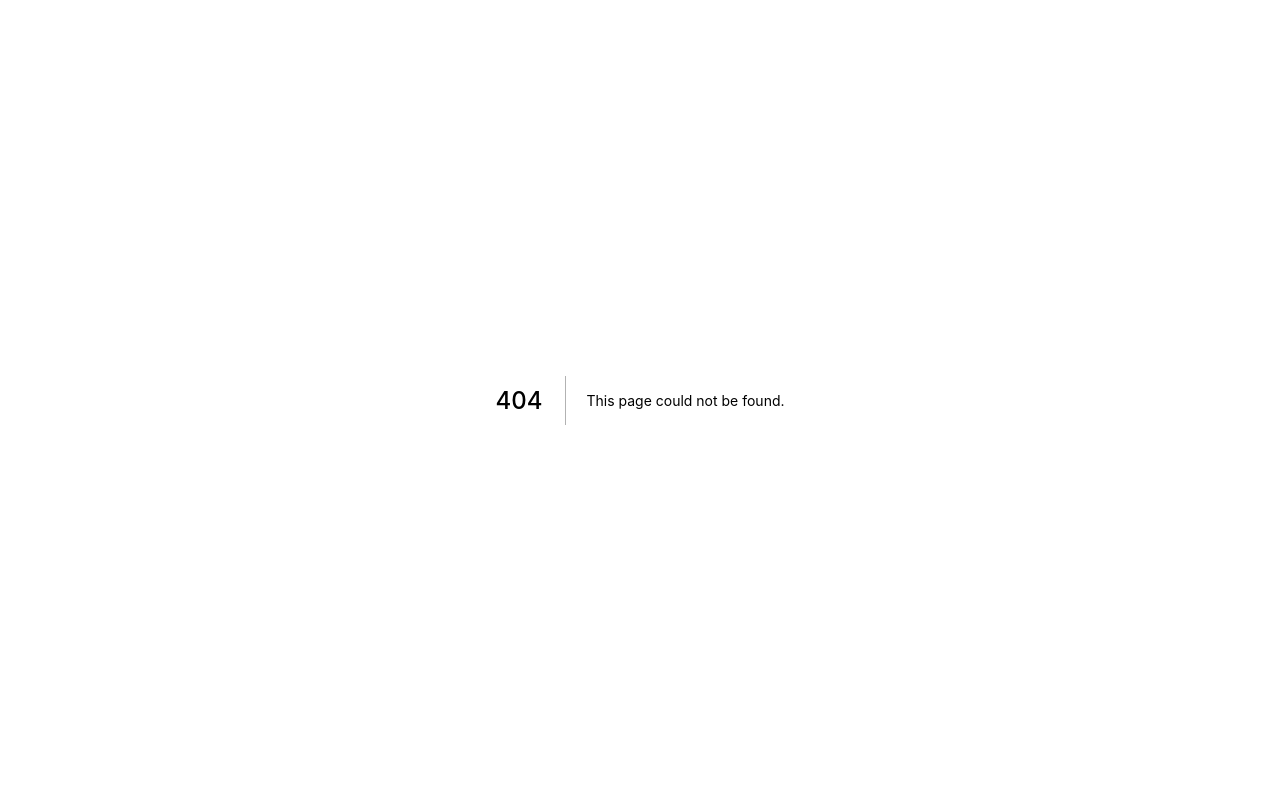
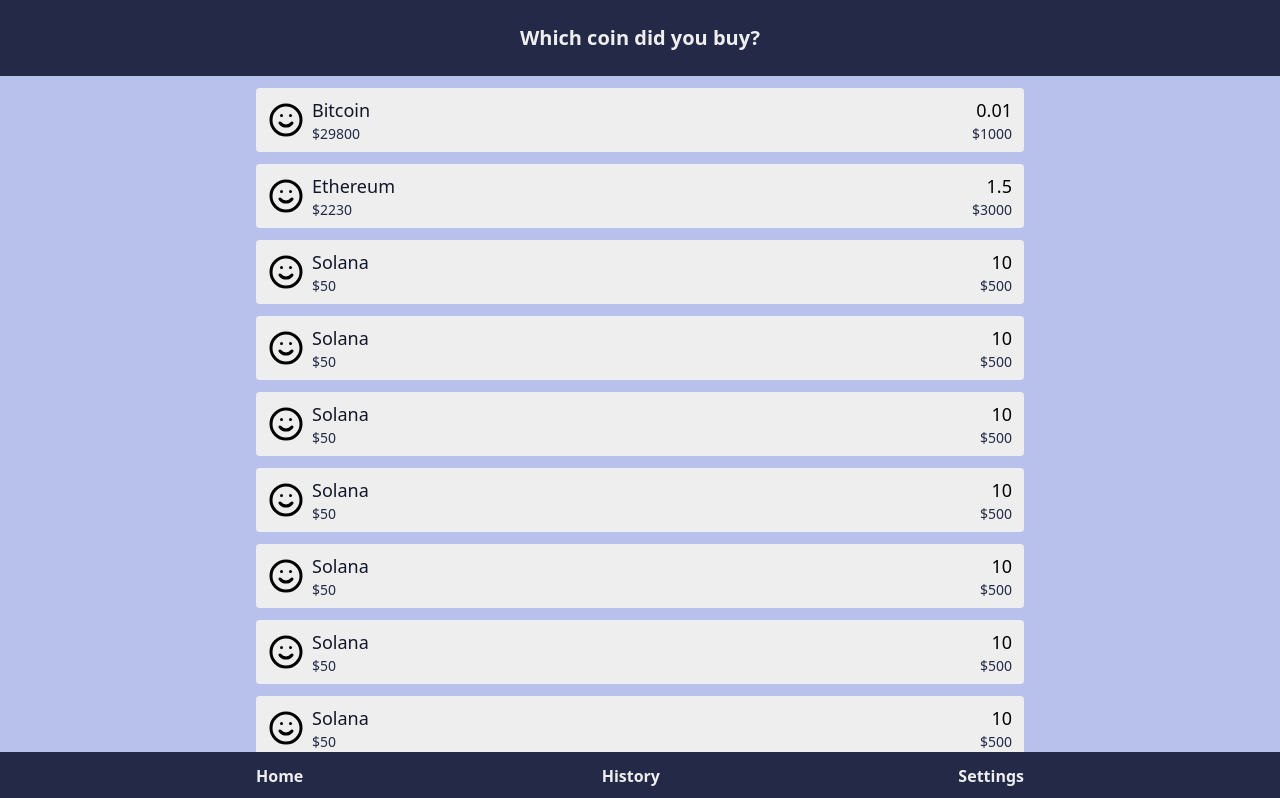
Before and after one commit to kai-commits/crynance, a Next.js app: page /bought in a window 1280 px wide. Before the commit this address had no page. Shown: the top 798 px of the page. Built offline with nearby package versions, Linux system fonts and the light colour scheme.

Commit message:
init style for buy page

```diff
--- a/components/Coin.tsx
+++ b/components/Coin.tsx
@@ -12,7 +12,7 @@
   ownedValue: number;
 }): JSX.Element => {
   return (
-    <div className='w-full bg-offwhite max-w-3xl py-2 mt-3 rounded'>
+    <div className='w-full bg-offwhite max-w-3xl py-2 mt-3 rounded cursor-pointer'>
       <div className='flex justify-between items-center'>
         <div className='flex items-center mx-1'>
           <Smile className='mx-2 h-9 w-9' />
--- a/components/Header.tsx
+++ b/components/Header.tsx
@@ -14,12 +14,12 @@
             <div className='text-lightblue p-4'>$400</div>
           </div>
           <div className='flex justify-between w-full mb-8'>
-            <Link href='/buy'>
+            <Link href='/bought'>
               <button className='bg-lightpink px-4 py-2 rounded font-bold text-darkblue cursor-pointer flex-1 mr-5'>
                 Buy
               </button>
             </Link>
-            <Link href='/sell'>
+            <Link href='/sold'>
               <button className='bg-lightpink px-4 py-2 rounded font-bold text-darkblue cursor-pointer flex-1 ml-5'>
                 Sell
               </button>
--- /dev/null
+++ b/pages/bought.tsx
@@ -0,0 +1,23 @@
+import { NextPage } from 'next';
+import axios from 'axios';
+import useSwr from 'swr';
+import { Nav } from '../components/Nav';
+import { Main } from '../components/Main';
+
+const axiosFetcher = (url: string) => axios.get(url).then((res) => res.data);
+
+const BuyMain: NextPage = () => {
+  const response = useSwr('/api/hello', axiosFetcher);
+  console.log(response.data);
+  return (
+    <div className='min-w-fit'>
+      <div className='w-full py-6 bg-darkblue text-center text-offwhite font-bold text-xl sticky top-0'>
+        Which coin did you buy?
+      </div>
+      <Main />
+      <Nav />
+    </div>
+  );
+};
+
+export default BuyMain;
--- a/pages/buy.tsx
+++ /dev/null
@@ -1,13 +0,0 @@
-import { NextPage } from 'next';
-import axios from 'axios';
-import useSwr from 'swr';
-
-const axiosFetcher = (url: string) => axios.get(url).then((res) => res.data);
-
-const Buy: NextPage = () => {
-  const response = useSwr('/api/hello', axiosFetcher);
-  console.log(response.data);
-  return <div>{JSON.stringify(response.data)}</div>;
-};
-
-export default Buy;
```
